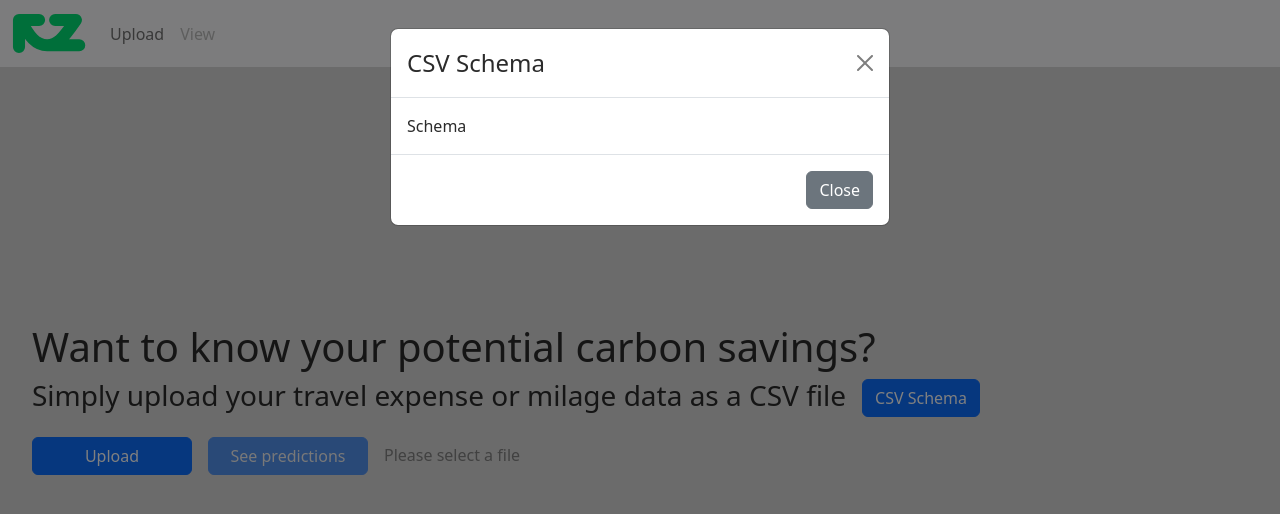
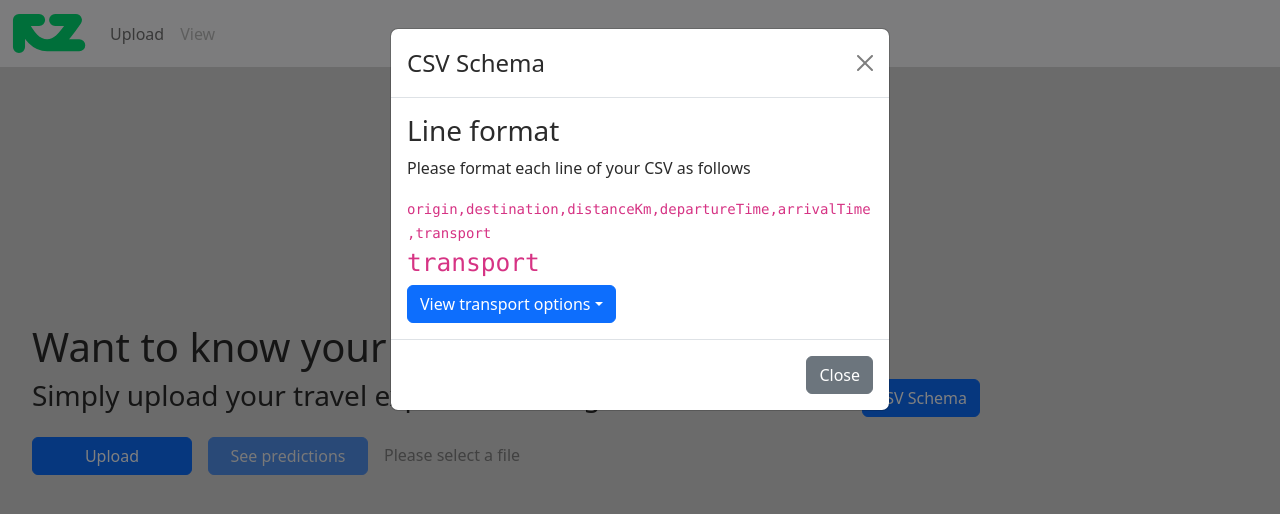
Before and after one commit to philipmortimer/Carbon-Emissions, a React (Create React App) app in the folder frontend/route-zero-enterprise/: page / in a window 1280 px wide. Both pictures are taken after a click on the button "CSV Schema". Shown: the top 514 px of the page. Built offline with nearby package versions, Linux system fonts and the light colour scheme.

Commit message:
begin specifying schema

```diff
--- a/frontend/route-zero-enterprise/src/components/Prompts/Prompts.js
+++ b/frontend/route-zero-enterprise/src/components/Prompts/Prompts.js
@@ -1,6 +1,9 @@
 import React, {useState} from 'react';
 import Button from 'react-bootstrap/Button';
 import Modal from 'react-bootstrap/Modal';
+import Dropdown from 'react-bootstrap/Dropdown';
+import DropdownButton from 'react-bootstrap/DropdownButton';
+
 
 export const PromptSchemaCSV = (props) => {
 
@@ -15,11 +18,33 @@ export const PromptSchemaCSV = (props) => {
                 CSV Schema
             </Button>
 
-            <Modal show={shown} onHide={handleClose}>
+            <Modal show={shown} onHide={handleClose} className="csv-modal">
                 <Modal.Header closeButton>
                     <Modal.Title>CSV Schema</Modal.Title>
                 </Modal.Header>
-                    <Modal.Body>Schema</Modal.Body>
+                    <Modal.Body className="csv-schema body">
+                        <h3>Line format</h3>
+                        <p>Please format each line of your CSV as follows</p>
+                        <code>origin,destination,distanceKm,departureTime,arrivalTime,transport</code>
+                        <h3><code>transport</code></h3>
+                        <DropdownButton id="dropdown-basic-button" title="View transport options">
+                            <Dropdown.Item><p>a journey taken by foot; <code>foot</code></p></Dropdown.Item>
+                            <Dropdown.Item><p>a journey by bicycle; <code>bike</code></p></Dropdown.Item>
+                            <Dropdown.Item><p>a journey by electric scooter; <code>electricScooter</code></p></Dropdown.Item>
+                            <Dropdown.Item><p>a journey driven in a peterol car; <code>petrolCar</code>,</p></Dropdown.Item>
+                            <Dropdown.Item><p>a journey driven in a diesel car; <code>dieselCar</code>,</p></Dropdown.Item>
+                            <Dropdown.Item><p>a journey driven in a hybrid car; <code>hybridCar</code></p></Dropdown.Item>
+                            <Dropdown.Item><p>a journey by taxi; <code>taxi</code></p></Dropdown.Item>
+                            <Dropdown.Item><p>a journey driven by bus; <code>bus</code></p></Dropdown.Item>
+                            <Dropdown.Item><p>a journey by coach; <code>coach</code></p></Dropdown.Item>
+                            <Dropdown.Item><p>a journey on the Eurostar; <code>eurostar</code></p></Dropdown.Item>
+                            <Dropdown.Item><p>a journey light-rail; <code>lightRail</code></p></Dropdown.Item>
+                            <Dropdown.Item><p>a journey by tram; <code>tram</code></p></Dropdown.Item>
+                            <Dropdown.Item><p>a journey by subway; <code>subway</code></p></Dropdown.Item>
+                            <Dropdown.Item><p>a journey by plane; <code>flight</code></p></Dropdown.Item>
+                            <Dropdown.Item><p>a journey by ferry; <code>ferry</code></p></Dropdown.Item>
+                        </DropdownButton>
+                    </Modal.Body>
                 <Modal.Footer>
                     <Button variant="secondary" onClick={handleClose}>
                         Close
--- a/frontend/route-zero-enterprise/src/pages/Home/Home.scss
+++ b/frontend/route-zero-enterprise/src/pages/Home/Home.scss
@@ -15,11 +15,11 @@
     margin-bottom: 1rem;
 }
 
-.homepage-csv-schema{
-
-}
-
 .homepage-csv-schema-button{
     margin-left: 1rem;
     white-space: nowrap;
 }
+
+.csv-schema.body{
+    white-space: normal;
+}
```
